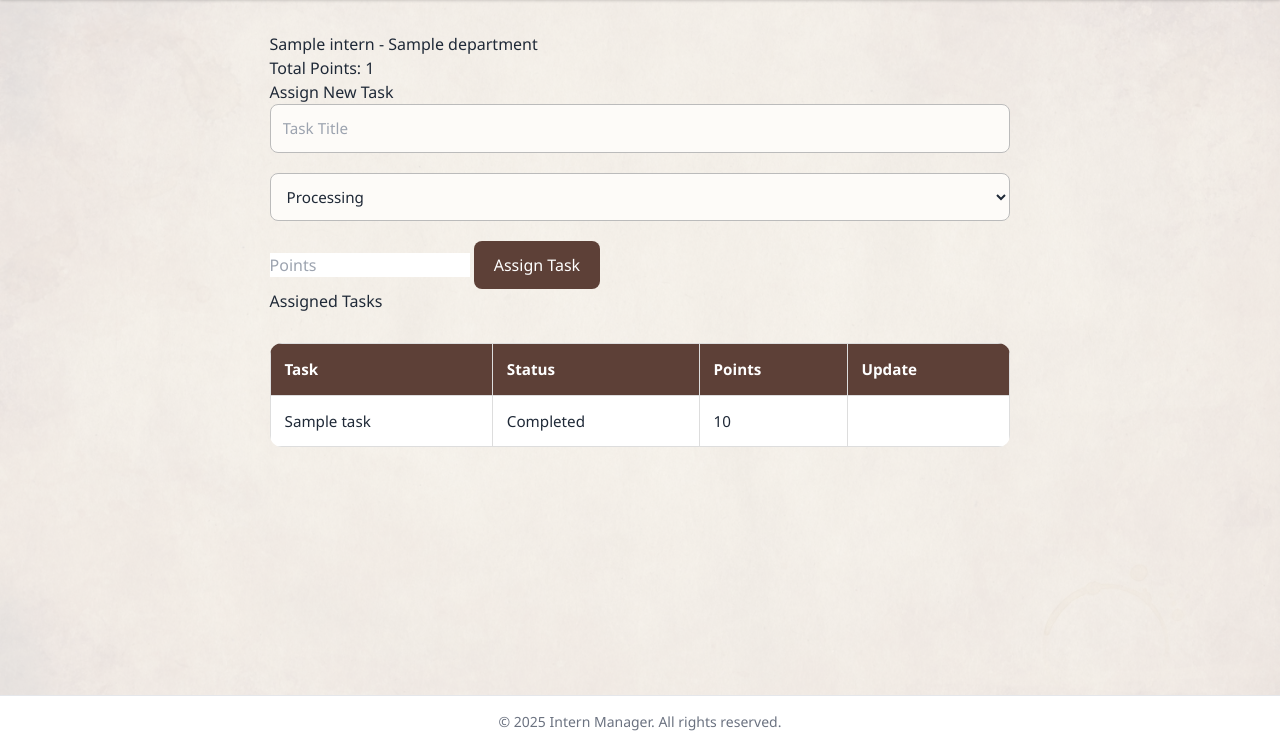
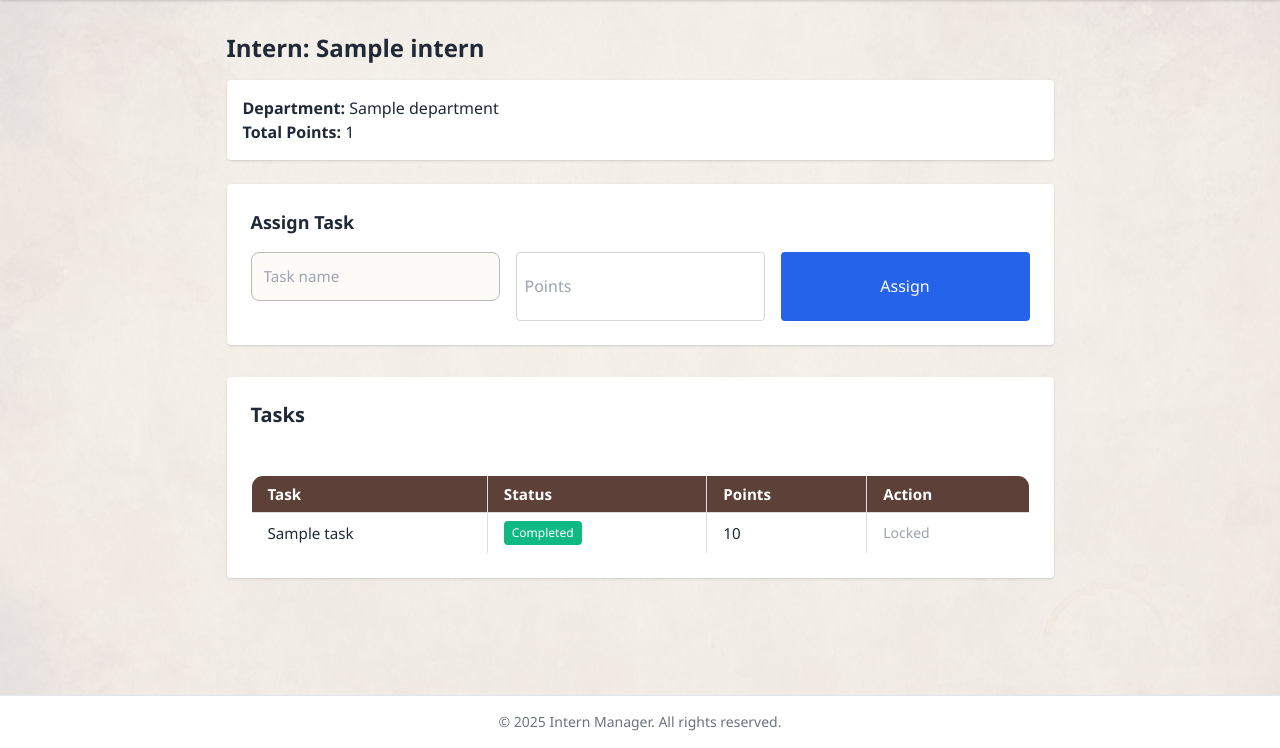
Before and after one commit to moulik3637/intern, a Flask app: template templates/intern_detail.html in a window 1280 px wide. Shown: the part 52-800 px from the top of the page. Run offline with Flask 3, Linux system fonts and the light colour scheme; the template is opened without the code that fills it: most values are stand-ins (such as "Sample title", 1, 10 or a date in 2020).

Commit message:
intern_detail.html

```diff
--- a/templates/intern_detail.html
+++ b/templates/intern_detail.html
@@ -1,53 +1,68 @@
 {% extends "layout.html" %}
-{% block title %}{{ intern.name }} Details{% endblock %}
+{% block title %}Intern Detail{% endblock %}
 {% block content %}
-<h2>{{ intern.name }} - {{ intern.department }}</h2>
-<p>Total Points: {{ total_points }}</p>
 
-<h3>Assign New Task</h3>
-<form method="post">
-    <input type="text" name="task" placeholder="Task Title" required>
-    <select name="status">
-        <option value="Processing">Processing</option>
-        <option value="To be reviewed">To be reviewed</option>
-        <option value="Completed">Completed</option>
-    </select>
-    <input type="number" name="points" placeholder="Points" min="0" style="width: 200px;">
-    <button type="submit">Assign Task</button>
+<div class="max-w-4xl mx-auto">
+  <h2 class="text-2xl font-bold text-gray-800 mb-4">Intern: {{ intern.name }}</h2>
+
+  <!-- Intern Info -->
+  <div class="mb-6 bg-white shadow p-4 rounded">
+    <p><strong>Department:</strong> {{ intern.department }}</p>
+    <p><strong>Total Points:</strong> {{ total_points }}</p>
+  </div>
+
+  <!-- Task Assignment -->
+  <div class="mb-8 bg-white shadow p-6 rounded">
+    <h3 class="text-lg font-semibold mb-4">Assign Task</h3>
+    <form method="post" class="grid grid-cols-1 md:grid-cols-3 gap-4">
+      <input type="text" name="task" placeholder="Task name" required class="p-2 border rounded border-gray-300">
+      <input type="number" name="points" placeholder="Points" required class="p-2 border rounded border-gray-300">
+      <button type="submit" class="bg-blue-600 text-white px-4 py-2 rounded hover:bg-blue-700">Assign</button>
     </form>
+  </div>
 
-
-<h3>Assigned Tasks</h3>
-<table>
+  <!-- Task List -->
+  <div class="bg-white p-6 rounded shadow">
+    <h3 class="text-xl font-semibold mb-4">Tasks</h3>
+    <div class="overflow-x-auto">
+      <table class="min-w-full border border-gray-300 text-sm">
+        <thead class="bg-gray-100">
           <tr>
-        <th>Task</th>
-        <th>Status</th>
-        <th>Points</th>
-        <th>Update</th>
+            <th class="px-4 py-2 text-left">Task</th>
+            <th class="px-4 py-2 text-left">Status</th>
+            <th class="px-4 py-2 text-left">Points</th>
+            <th class="px-4 py-2 text-left">Action</th>
           </tr>
+        </thead>
+        <tbody>
           {% for task in tasks %}
-    <tr>
-        <td>{{ task.task }}</td>
-        <td>
-            <span class="status-{{ task.status|lower|replace(' ', '-') }}">{{ task.status.replace('Done', 'Completed') }}</span>
+          <tr class="border-t">
+            <td class="px-4 py-2">{{ task.task }}</td>
+            <td class="px-4 py-2">
+              <span class="inline-block px-2 py-1 text-white text-xs rounded
+                {% if task.status == 'Completed' %} bg-green-500
+                {% elif task.status == 'To be reviewed' %} bg-yellow-500
+                {% else %} bg-blue-500 {% endif %}">
+                {{ task.status }}
+              </span>
             </td>
-        <td>{{ task.points }}</td>
-        <td>
+            <td class="px-4 py-2">{{ task.points }}</td>
+            <td class="px-4 py-2">
               {% if task.status != 'Completed' %}
-            <form action="{{ url_for('update_task', task_id=task.id) }}" method="post" style="display:inline;">
-                <select name="status">
-                    <option value="Processing" {% if task.status == 'Processing' %}selected{% endif %}>Processing</option>
-                    <option value="To be reviewed" {% if task.status == 'To be reviewed' %}selected{% endif %}>To be reviewed</option>
-                    <option value="Completed" {% if task.status == 'Completed' %}selected{% endif %}>Completed</option>
-                </select>
-                <input type="number" name="points" value="{{ task.points }}" min="0">
-                <button type="submit">Update</button>
-            </form>
+              <a href="{{ url_for('update_task_page', task_id=task.id) }}"
+                 class="bg-gray-200 hover:bg-gray-300 px-3 py-1 rounded text-sm">
+                 Update
+              </a>
               {% else %}
-            <!-- No update button for Completed tasks -->
+              <span class="text-gray-400 text-sm">Locked</span>
               {% endif %}
             </td>
           </tr>
           {% endfor %}
+        </tbody>
       </table>
+    </div>
+  </div>
+</div>
+
 {% endblock %}
```
Lines whose indentation alone changed are shown as unchanged.
